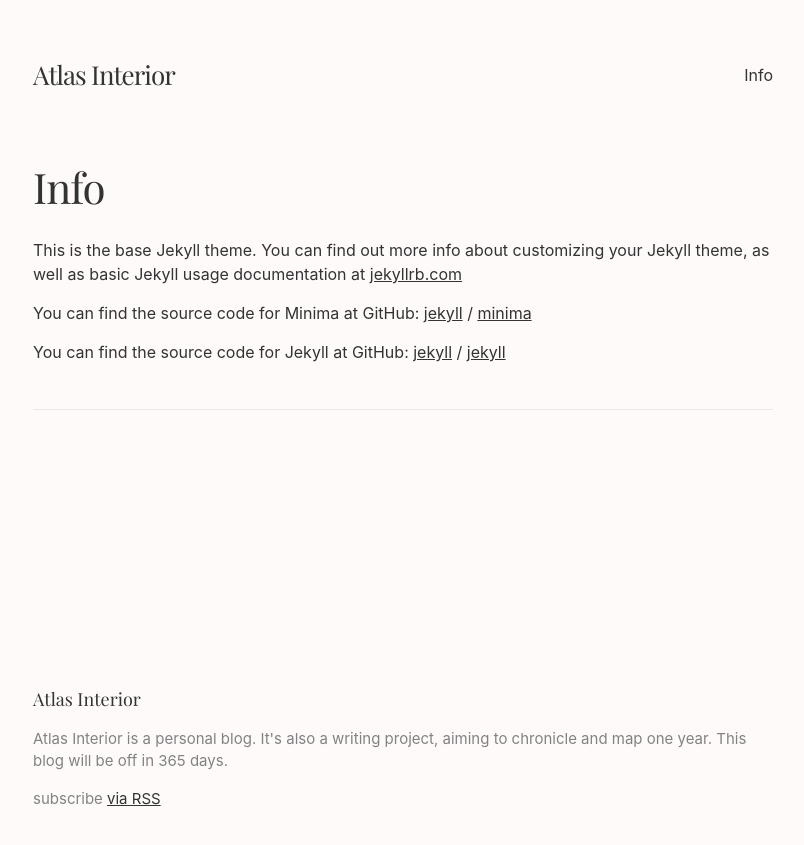
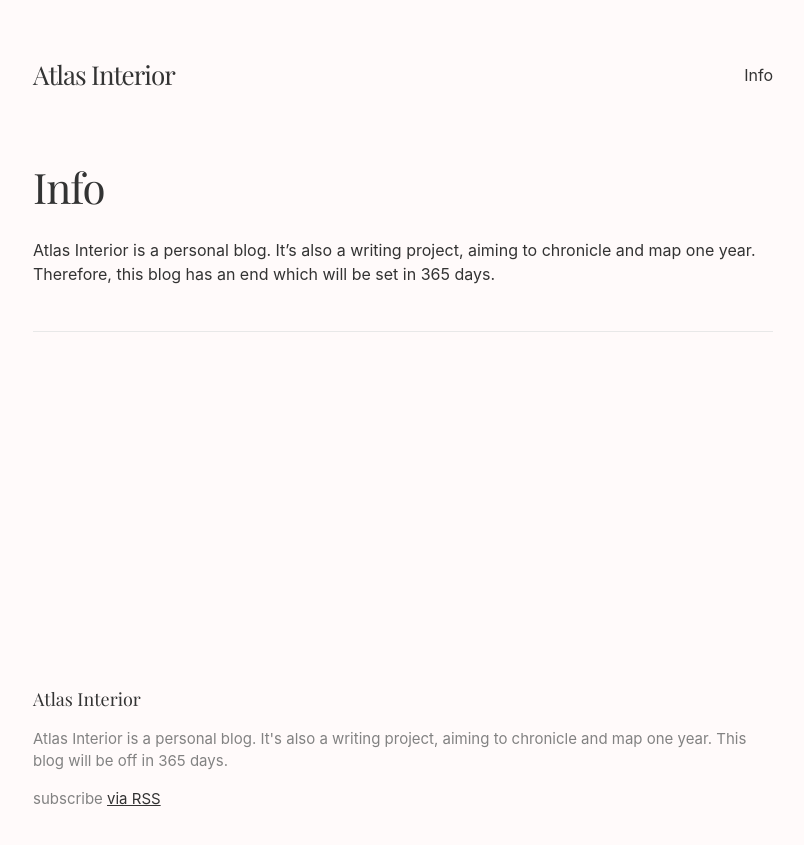
Before and after one commit to SamMarkiewicz/atlas-interior, a Jekyll site: the page built from info.markdown, in a window 1280 px wide. Shown: the top 845 px of the page, without its empty margins (237-1041 px from the left). Built offline with Jekyll 4.4.1, drawn with Linux system fonts in a browser that asks for light colours; some web fonts are replaced.

Commit message:
Update info page

```diff
--- a/info.markdown
+++ b/info.markdown
@@ -4,15 +4,6 @@ title: Info
 permalink: /info/
 ---
 
-This is the base Jekyll theme. You can find out more info about customizing your Jekyll theme, as well as basic Jekyll usage documentation at [jekyllrb.com](https://jekyllrb.com/)
-
-You can find the source code for Minima at GitHub:
-[jekyll][jekyll-organization] /
-[minima](https://github.com/jekyll/minima)
-
-You can find the source code for Jekyll at GitHub:
-[jekyll][jekyll-organization] /
-[jekyll](https://github.com/jekyll/jekyll)
-
-
-[jekyll-organization]: https://github.com/jekyll
+Atlas Interior is a personal blog.
+It's also a writing project, aiming to chronicle and map one year.
+Therefore, this blog has an end which will be set in 365 days.
```
